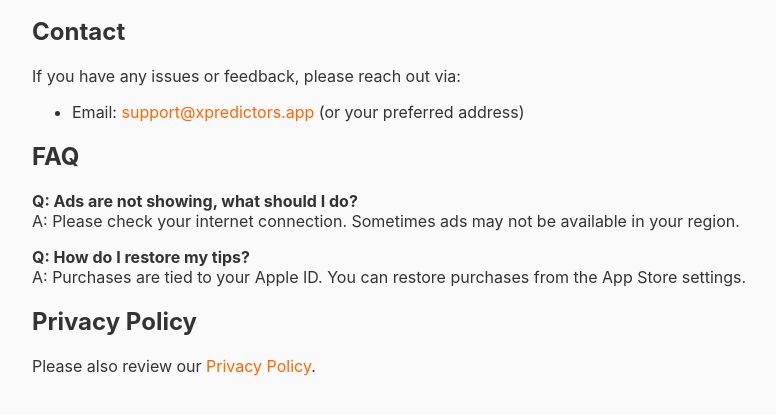
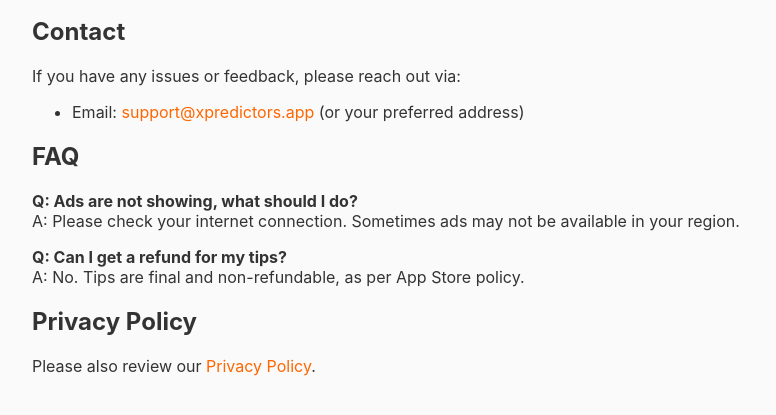
Before and after one commit to xpredictors/xpredictors-support, a plain HTML site: page index.html in a window 1280 px wide. Shown: the part 123-538 px from the top of the page, without its empty margins (8-784 px from the left). Drawn offline with Linux system fonts and the light colour scheme.

Commit message:
Update index.html

```diff
--- a/index.html
+++ b/index.html
@@ -24,8 +24,8 @@
   <p><strong>Q: Ads are not showing, what should I do?</strong><br>
   A: Please check your internet connection. Sometimes ads may not be available in your region.</p>
 
-  <p><strong>Q: How do I restore my tips?</strong><br>
-  A: Purchases are tied to your Apple ID. You can restore purchases from the App Store settings.</p>
+  <p><strong>Q: Can I get a refund for my tips?</strong><br>
+  A: No. Tips are final and non-refundable, as per App Store policy.</p>
 
   <h2>Privacy Policy</h2>
   <p>Please also review our <a href="https://xpredictors.github.io/xpredictors-privacy/" target="_blank">Privacy Policy</a>.</p>
```
